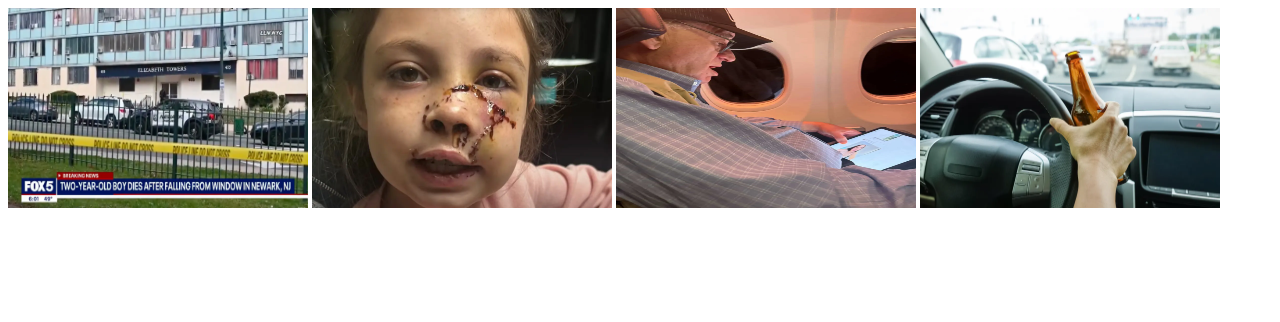
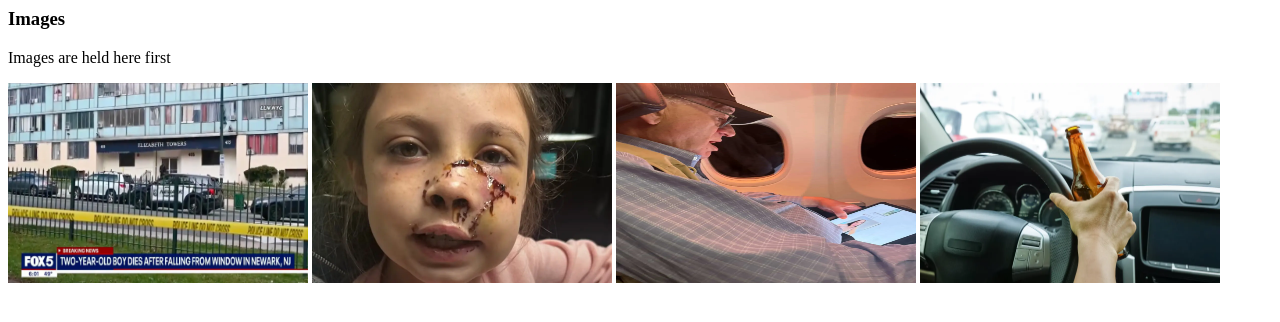
Before and after one commit to spdevgroup1/images, a plain HTML site: page index.html in a window 1280 px wide. Drawn offline with Linux system fonts and the light colour scheme; files whose address does not match are found by name.

Commit message:
Update index.html

```diff
--- a/index.html
+++ b/index.html
@@ -7,11 +7,13 @@
 <body>
 
 </body>
-
+<h3>Images</h3>
+    <P>Images are held here first</P>
 <div>
 <img src ="bin01/image01.webp" alt="Bin Image 1" style="width: 300px;height:200px;">
 <img src ="bin01/image02.webp" alt="Bin Image 2" style="width: 300px;height: 200px;">
 <img src ="bin01/image03.webp" alt="Bin Image 3" style="width: 300px;height: 200px;">
 <img src ="bin01/image04.webp" alt="Bin Image 4" style="width: 300px;height: 200px;">
 </div>
+
 </html>
```
